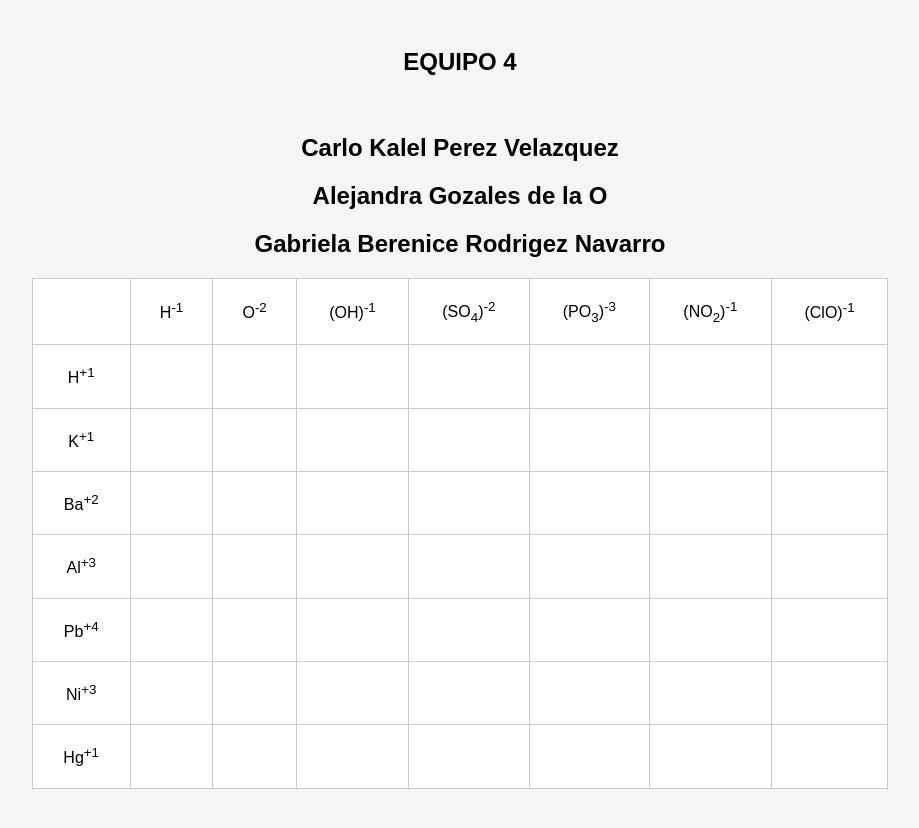
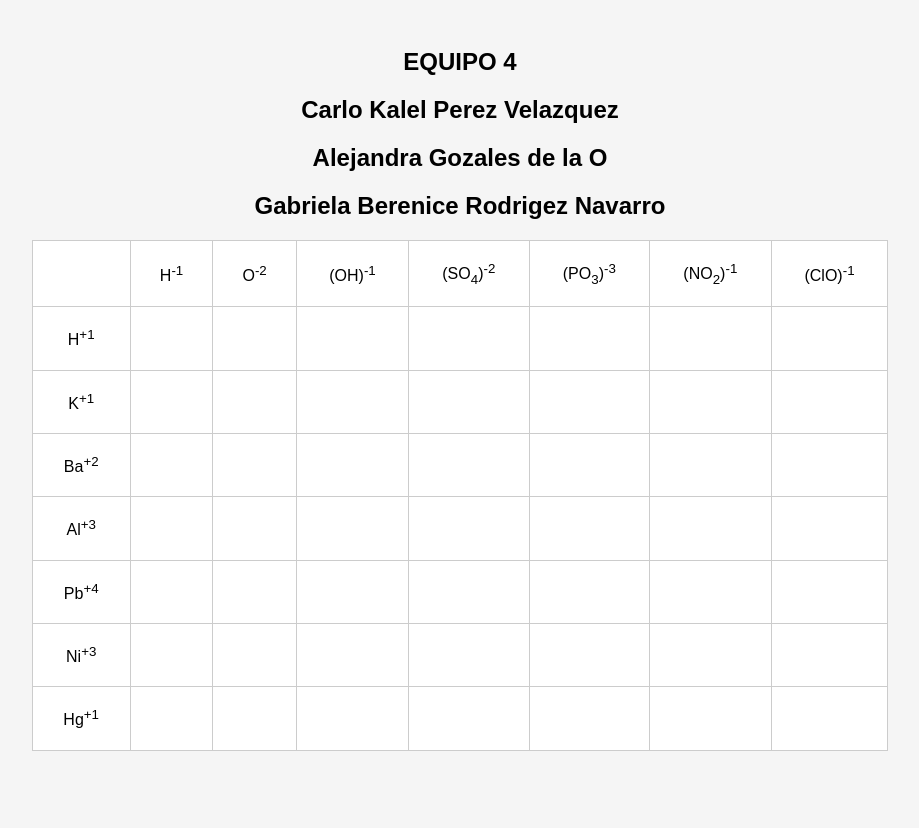
Before and after one commit to ckcarlock/matriz_ionica, a plain HTML site: page index.html in a window 1280 px wide. Shown: the whole page, without its empty margins (180-1099 px from the left). After the commit the page ends 800 px from the top, so only its background shows below. Drawn offline with Linux system fonts and the light colour scheme.

Commit message:
Update index.html

```diff
--- a/index.html
+++ b/index.html
@@ -8,7 +8,6 @@
 </head>
 <body>
     <h2>EQUIPO 4</h2>
-    <Br>
     <H2>Carlo Kalel Perez Velazquez</H2>
     <H2>Alejandra Gozales de la O</H2>
     <H2>Gabriela Berenice Rodrigez Navarro</H2>
```
